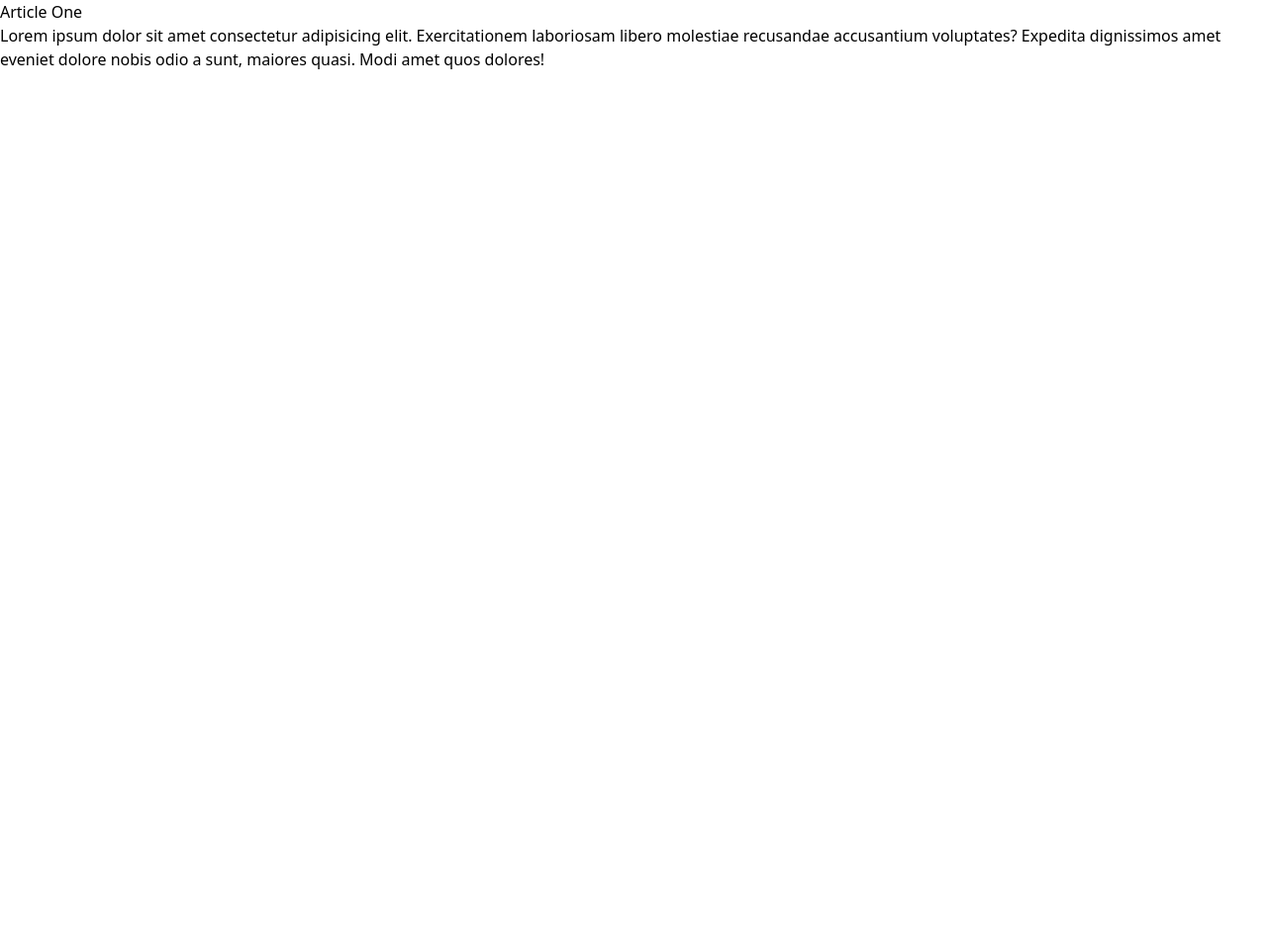
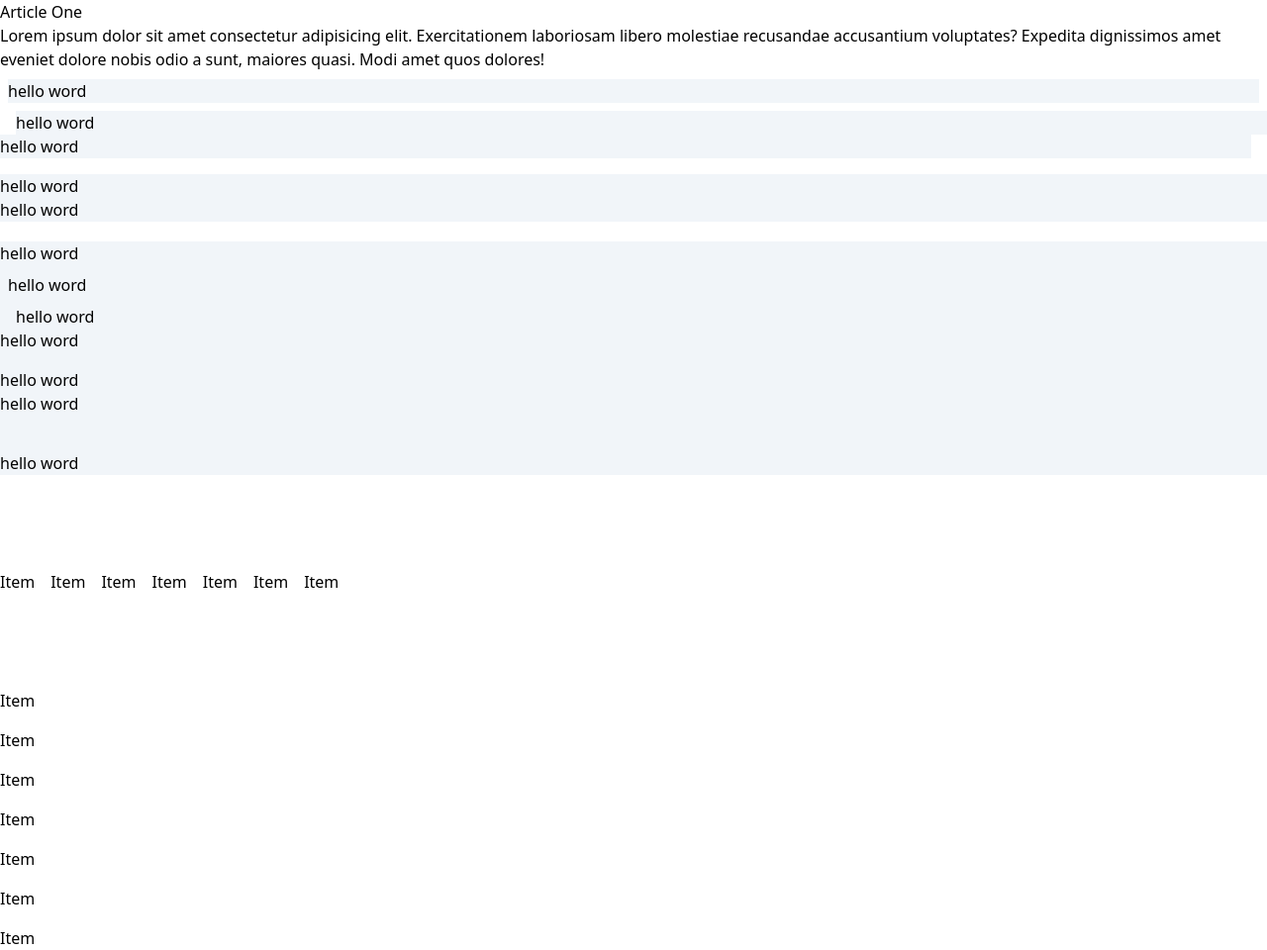
Before and after one commit to federicoR7/Tailwind, a plain HTML site: page tailwind-sandbox/03-container-spacing/index.html in a window 1280 px wide. Shown: the whole page at 99% size. Before the commit the page ends 800 px from the top, so only its background shows below. Drawn offline with nearby package versions, Linux system fonts and the light colour scheme.

Commit message:
ejercicios

```diff
--- a/tailwind-sandbox/03-container-spacing/index.html
+++ b/tailwind-sandbox/03-container-spacing/index.html
@@ -22,11 +22,48 @@
 
       <!-- Margin -->
 
+      <div class="bg-slate-100 m-2">hello word</div>
+      <div class="bg-slate-100 ml-4">hello word</div>
+      <div class="bg-slate-100 mr-4">hello word</div>
+      <div class="bg-slate-100 mt-4">hello word</div>
+      <div class="bg-slate-100 mb-4">hello word</div>
+      <div class="bg-slate-100 mt-[20px]">hello word</div>
+
+
+
       <!-- Padding -->
+
+      <div class="bg-slate-100 p-2">hello word</div>
+      <div class="bg-slate-100 pl-4">hello word</div>
+      <div class="bg-slate-100 pr-4">hello word</div>
+      <div class="bg-slate-100 pt-4">hello word</div>
+      <div class="bg-slate-100 pb-4">hello word</div>
+      <div class="bg-slate-100 pt-[20px]">hello word</div>
 
       <!-- Space Between X -->
 
+      <div class="flex mt-24 space-x-4">
+        <div>Item</div>
+        <div>Item</div>
+        <div>Item</div>
+        <div>Item</div>
+        <div>Item</div>
+        <div>Item</div>
+        <div>Item</div>
+      </div>
+
       <!-- Space Between Y -->
+
+      <div class="flex flex-col mt-24 space-y-4">
+        <div>Item</div>
+        <div>Item</div>
+        <div>Item</div>
+        <div>Item</div>
+        <div>Item</div>
+        <div>Item</div>
+        <div>Item</div>
+      </div>
+
     </div>
   </body>
 </html>
```
